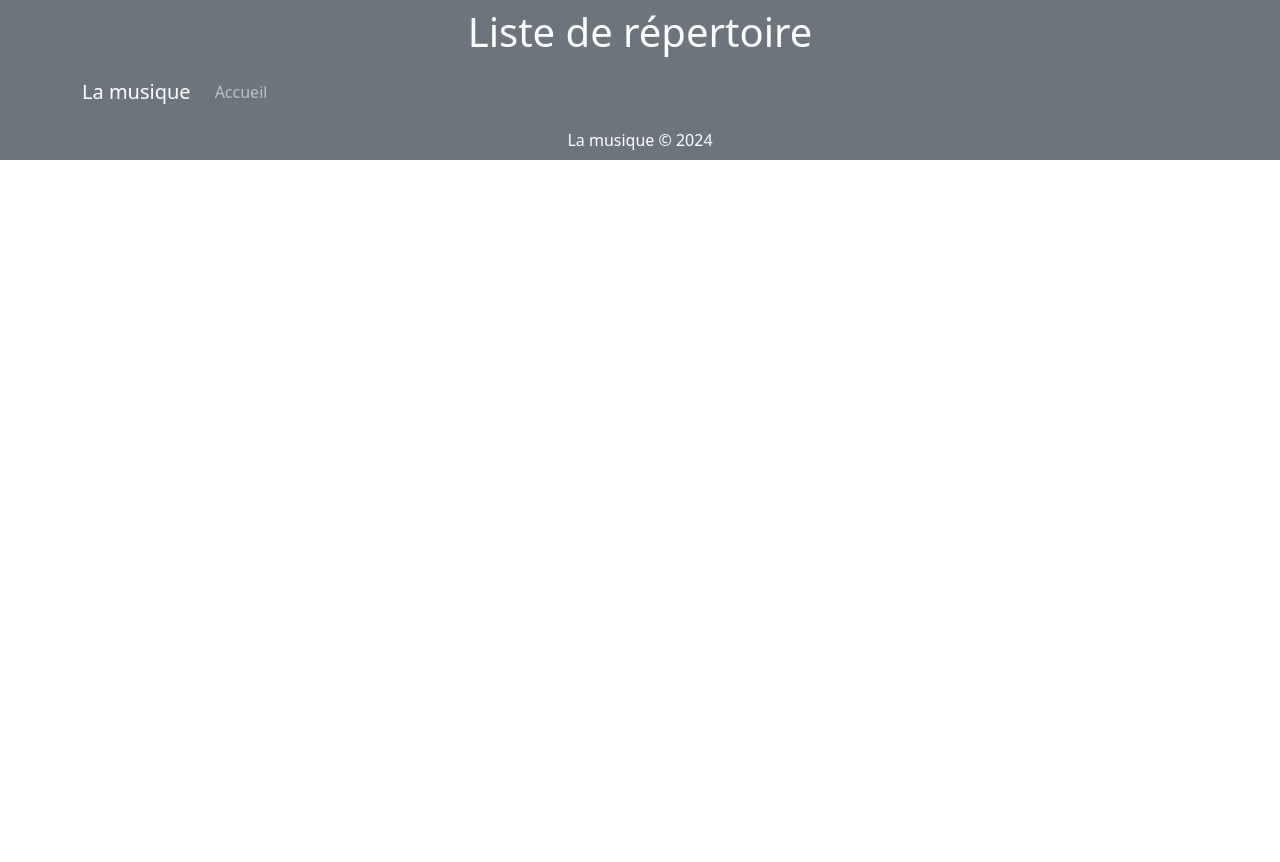
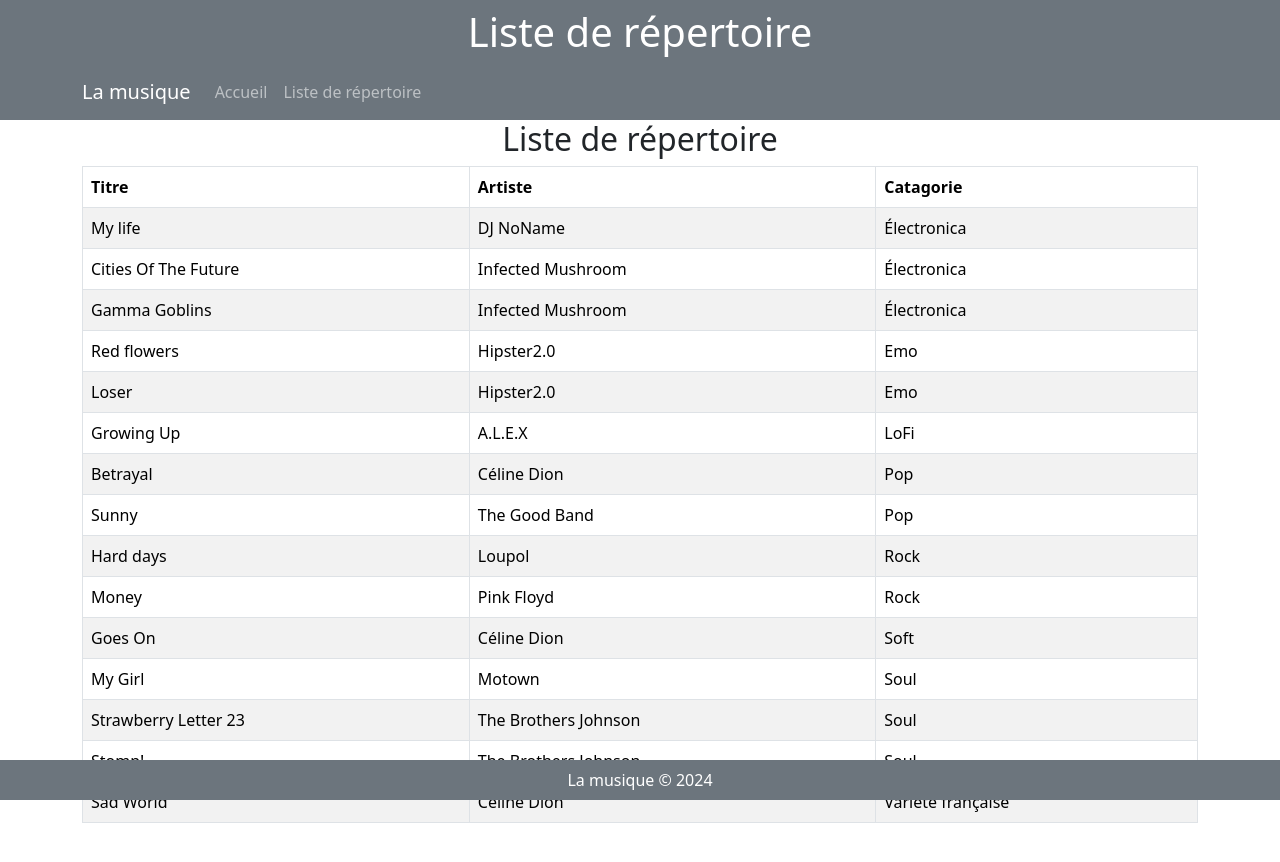
Before and after one commit to Sam-Existence/WebIII_TP, a React (Create React App) app in the folder frontend/: page /repertoire in a window 1280 px wide. Shown: the top 862 px of the page. Before the commit the page ends 800 px from the top, so only its background shows below. Built offline with nearby package versions, Linux system fonts and the light colour scheme; no server answers.

Commit message:
Ajout de PageRepertoire

```diff
--- a/frontend/package.json
+++ b/frontend/package.json
@@ -2,6 +2,7 @@
   "name": "frontend",
   "version": "0.1.0",
   "private": true,
+  "proxy": "http://localhost:8000/",
   "dependencies": {
     "@testing-library/jest-dom": "^5.17.0",
     "@testing-library/react": "^13.4.0",
--- a/frontend/src/App.js
+++ b/frontend/src/App.js
@@ -9,6 +9,7 @@ import { Footer } from "./composants/Footer";
 import Container from "react-bootstrap/Container";
 
 import { PageAccueil } from "./pages/PageAccueil";
+import { PageRepertoire } from "./pages/PageRepertoire";
 
 function App() {
   return (
@@ -17,6 +18,7 @@ function App() {
       <Container>
         <Routes>
           <Route path="/" element={<PageAccueil />} />
+          <Route path="/repertoire" element={<PageRepertoire />} />
         </Routes>
       </Container>
       <Footer />
--- a/frontend/src/composants/BarreNavigation.js
+++ b/frontend/src/composants/BarreNavigation.js
@@ -14,6 +14,7 @@ export const BarreNavigation = () => {
                 <Navbar.Collapse id="basic-navbar-nav">
                     <Nav className="me-auto">
                         <Nav.Link href="/">Accueil</Nav.Link>
+                        <Nav.Link href="/repertoire">Liste de répertoire</Nav.Link>
                     </Nav>
                 </Navbar.Collapse>
             </Container>
--- /dev/null
+++ b/frontend/src/composants/RangeeRepertoire.js
@@ -0,0 +1,11 @@
+import React from "react";
+
+export const RangeeRepertoire = ({ repertoire }) => {
+    return(
+        <tr>
+            <td>{repertoire.titre}</td>
+            <td>{repertoire.artiste}</td>
+            <td>{repertoire.categorie}</td>
+        </tr>
+    )
+}
--- /dev/null
+++ b/frontend/src/composants/TableauRepertoire.js
@@ -0,0 +1,24 @@
+import React from "react";
+import Table from 'react-bootstrap/Table';
+import { RangeeRepertoire } from "./RangeeRepertoire";
+
+export const TableauRepertoire = ({ repertoires }) => {
+    return(
+        <Table striped bordered hover>
+            <thead>
+                <tr>
+                    <th>Titre</th>
+                    <th>Artiste</th>
+                    <th>Catagorie</th>
+                </tr>
+            </thead>
+            <tbody>
+                {repertoires.map(repertoire =>
+                    <RangeeRepertoire
+                        key={`${repertoire.titre}_${repertoire.artiste}`}
+                        repertoire={repertoire}
+                    />)}
+            </tbody>
+        </Table>
+    );
+}
--- /dev/null
+++ b/frontend/src/pages/PageRepertoire.js
@@ -0,0 +1,22 @@
+import { React, useState, useEffect } from "react";
+import { TableauRepertoire } from "../composants/TableauRepertoire";
+import { repertoire } from "../repertoire";
+
+export const PageRepertoire = () => {
+    const [repertoires, setRepertoires] = useState(repertoire.sort((a, b) => a.categorie.localeCompare(b.categorie)));
+    useEffect(() => {
+        const chercherRepertoires = async () => {
+            const resultat = await fetch('/api/pieces')
+            const body = await resultat.json();
+            setRepertoires(body.sort((a, b) => a.categorie.localeCompare(b.categorie)))
+        };
+        chercherRepertoires();
+    }, []);
+
+    return (
+        <main>
+            <h2 className="text-center">Liste de répertoire</h2>
+            <TableauRepertoire repertoires={repertoires} />
+        </main>
+    )
+}
--- /dev/null
+++ b/frontend/src/repertoire.js
@@ -0,0 +1,17 @@
+export const repertoire = [
+    { "titre": "My life", "artiste": "DJ NoName", "categorie": "Électronica" },
+    { "titre": "Growing Up", "artiste": "A.L.E.X", "categorie": "LoFi" },
+    { "titre": "Cities Of The Future", "artiste": "Infected Mushroom", "categorie": "Électronica" },
+    { "titre": "Gamma Goblins", "artiste": "Infected Mushroom", "categorie": "Électronica" },
+    { "titre": "Hard days", "artiste": "Loupol", "categorie": "Rock" },
+    { "titre": "Money", "artiste": "Pink Floyd", "categorie": "Rock" },
+    { "titre": "Betrayal", "artiste": "Céline Dion", "categorie": "Pop" },
+    { "titre": "Goes On", "artiste": "Céline Dion", "categorie": "Soft" },
+    { "titre": "Sad World", "artiste": "Céline Dion", "categorie": "Variété française" },
+    { "titre": "Red flowers", "artiste": "Hipster2.0", "categorie": "Emo" },
+    { "titre": "Loser", "artiste": "Hipster2.0", "categorie": "Emo" },
+    { "titre": "Sunny", "artiste": "The Good Band", "categorie": "Pop" },
+    { "titre": "My Girl", "artiste": "Motown", "categorie": "Soul" },
+    { "titre": "Strawberry Letter 23", "artiste": "The Brothers Johnson", "categorie": "Soul" },
+    { "titre": "Stomp!", "artiste": "The Brothers Johnson", "categorie": "Soul" }
+  ]
```
